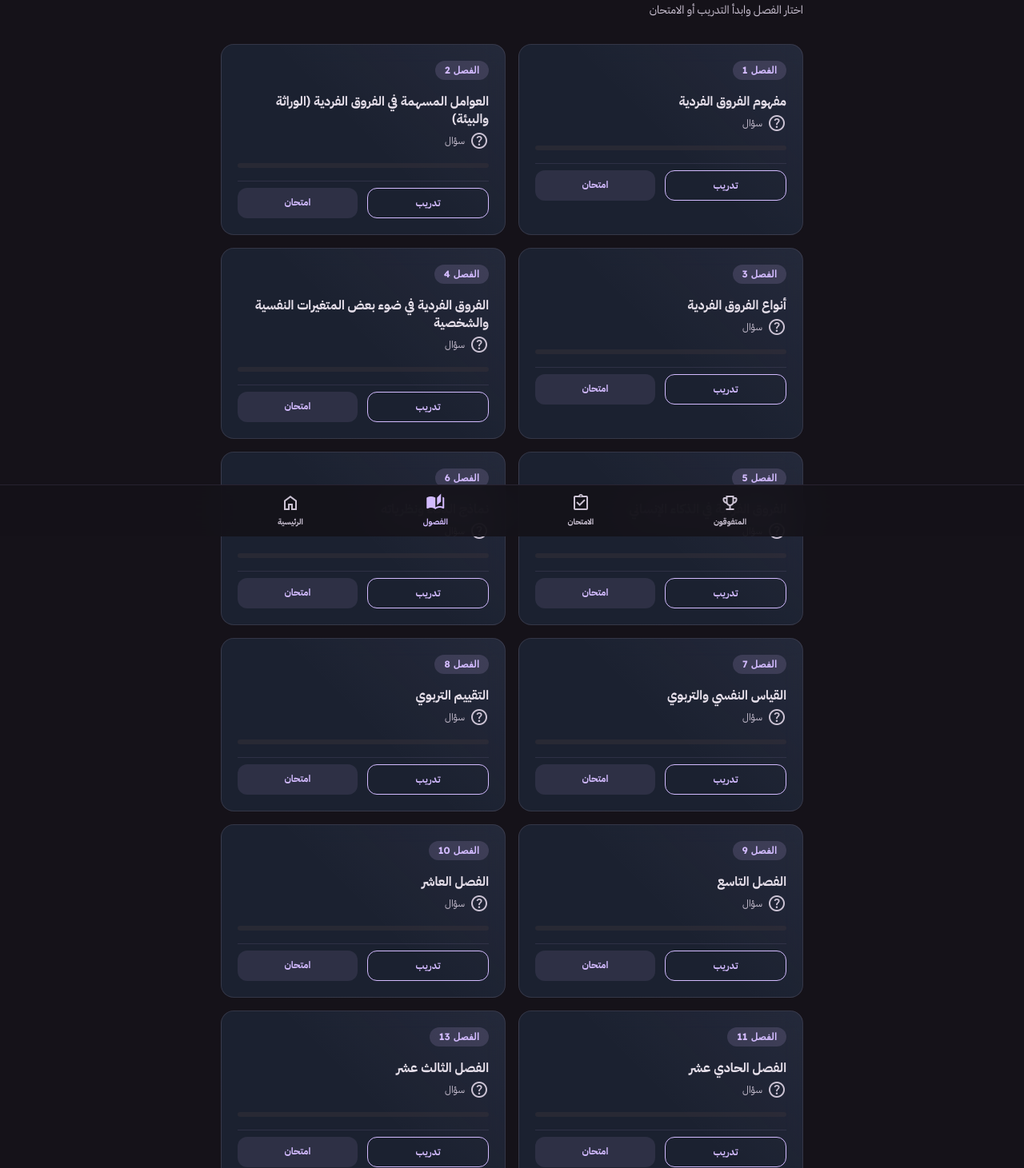
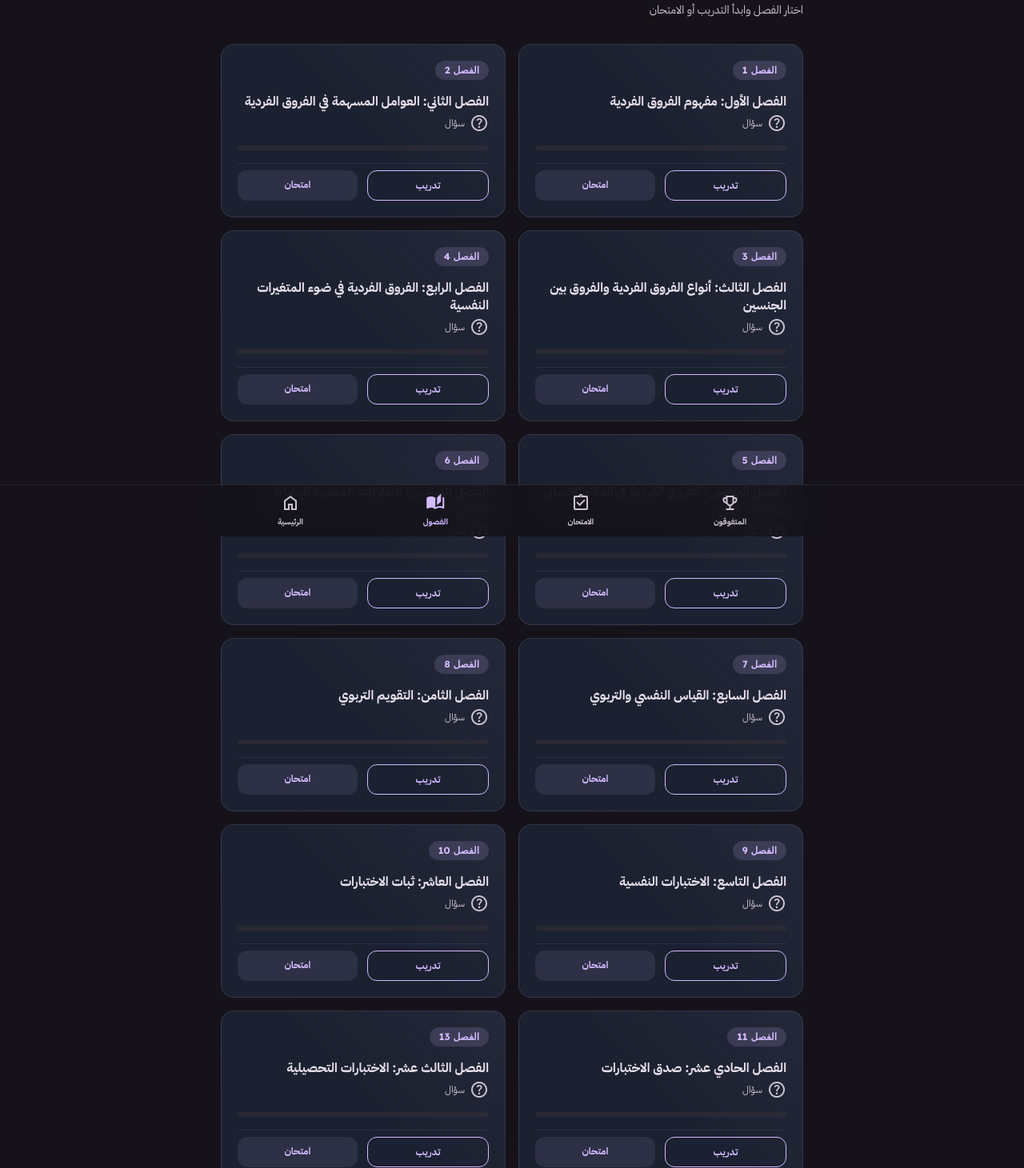
Before and after one commit to aposgda1-stack/farooq-platform, a Next.js app: page /chapters in a window 1280 px wide. Shown: the part 129-1590 px from the top of the page at 80% size. Built offline with nearby package versions, Linux system fonts and the light colour scheme.

Commit message:
Fix chapter titles and implement static mapping for JSON imports

```diff
--- a/app/quiz/[chapterId]/page.js
+++ b/app/quiz/[chapterId]/page.js
@@ -1,21 +1,34 @@
 import QuizClient from './QuizClient';
 import Link from 'next/link';
+
+// Static mapping for Vercel bundling
+const questionFiles = {
+  '1': () => import('@/public/data/chapter-01-questions.json'),
+  '2': () => import('@/public/data/chapter-02-questions.json'),
+  '3': () => import('@/public/data/chapter-03-questions.json'),
+  '4': () => import('@/public/data/chapter-04-questions.json'),
+  '5': () => import('@/public/data/chapter-05-questions.json'),
+  '6': () => import('@/public/data/chapter-06-questions.json'),
+  '7': () => import('@/public/data/chapter-07-questions.json'),
+  '8': () => import('@/public/data/chapter-08-questions.json'),
+  '9': () => import('@/public/data/chapter-09-questions.json'),
+  '10': () => import('@/public/data/chapter-10-questions.json'),
+  '11': () => import('@/public/data/chapter-11-questions.json'),
+  '13': () => import('@/public/data/chapter-13-questions.json'),
+};
 
 export default async function QuizPage({ params, searchParams }) {
   const chapterId = params.chapterId;
   const mode = searchParams.mode || 'practice';
 
   try {
-    // Fetch chapter meta to get title using dynamic import for Vercel compatibility
     const metaContents = (await import('@/public/data/chapters-meta.json')).default;
     const chapters = Array.isArray(metaContents) ? metaContents : (metaContents.chapters || []);
     const chapterMeta = chapters.find(c => c.id.toString() === chapterId.toString());
 
-    if (!chapterMeta) throw new Error('Chapter not found');
+    if (!chapterMeta || !questionFiles[chapterId]) throw new Error('Chapter not found');
 
-    // Fetch chapter questions using dynamic import so Webpack bundles them
-    const paddedId = chapterId.toString().padStart(2, '0');
-    const questions = (await import(`@/public/data/chapter-${paddedId}-questions.json`)).default;
+    const questions = (await questionFiles[chapterId]()).default;
 
     return (
       <QuizClient
--- a/public/data/chapters-meta.json
+++ b/public/data/chapters-meta.json
@@ -6,140 +6,80 @@
   "chapters": [
     {
       "id": 1,
-      "title": "مفهوم الفروق الفردية",
+      "title": "الفصل الأول: مفهوم الفروق الفردية",
       "included": true,
-      "restrictedTopics": [
-        "مفهوم الفروق الفردية",
-        "اهتمامات علم الفروق الفردية",
-        "المنحنيات (الاعتدالي، المدبب، المفلطح، الملتوي، متعدد القمم)"
-      ],
-      "excludedTopics": [
-        "إسهامات الفلاسفة بالتفصيل",
-        "إسهامات العلماء بالتفصيل",
-        "اللمحة التاريخية المفصلة"
-      ],
-      "questionsCount": 20,
-      "difficulty": { "easy": 5, "medium": 10, "hard": 5 }
+      "questionsCount": 20
     },
     {
       "id": 2,
-      "title": "العوامل المسهمة في الفروق الفردية (الوراثة والبيئة)",
+      "title": "الفصل الثاني: العوامل المسهمة في الفروق الفردية",
       "included": true,
-      "restrictedTopics": null,
-      "excludedTopics": ["أي حسابات أو قوانين رياضية"],
-      "questionsCount": 20,
-      "difficulty": { "easy": 5, "medium": 10, "hard": 5 }
+      "questionsCount": 20
     },
     {
       "id": 3,
-      "title": "أنواع الفروق الفردية",
+      "title": "الفصل الثالث: أنواع الفروق الفردية والفروق بين الجنسين",
       "included": true,
-      "restrictedTopics": null,
-      "excludedTopics": ["أي حسابات أو قوانين رياضية"],
-      "questionsCount": 20,
-      "difficulty": { "easy": 5, "medium": 10, "hard": 5 }
+      "questionsCount": 20
     },
     {
       "id": 4,
-      "title": "الفروق الفردية في ضوء بعض المتغيرات النفسية والشخصية",
+      "title": "الفصل الرابع: الفروق الفردية في ضوء المتغيرات النفسية",
       "included": true,
-      "restrictedTopics": null,
-      "excludedTopics": ["أي حسابات أو قوانين رياضية"],
-      "questionsCount": 20,
-      "difficulty": { "easy": 5, "medium": 10, "hard": 5 }
+      "questionsCount": 20
     },
     {
       "id": 5,
-      "title": "الفروق الفردية في الذكاء الإنساني",
+      "title": "الفصل الخامس: الفروق الفردية في الذكاء الإنساني ووظائف المخ",
       "included": true,
-      "restrictedTopics": [
-        "مفهوم الذكاء",
-        "المفهوم الإجرائي للذكاء",
-        "طبيعة الذكاء الإنساني",
-        "العلاقة بين التعلم والمخ",
-        "مبادئ التعلم القائم على وظائف المخ"
-      ],
-      "excludedTopics": [
-        "فراسة الدماغ (بالتفصيل)",
-        "نظرية التأثير الكلي",
-        "أي حسابات أو قوانين رياضية"
-      ],
-      "questionsCount": 20,
-      "difficulty": { "easy": 5, "medium": 10, "hard": 5 }
+      "questionsCount": 20
     },
     {
       "id": 6,
-      "title": "نماذج الذكاء ونظرياته",
+      "title": "الفصل السادس: النظريات المفسرة للنشاط العقلي",
       "included": true,
-      "restrictedTopics": null,
-      "excludedTopics": [
-        "آخر نظرية في الفصل",
-        "أي حسابات أو قوانين رياضية",
-        "معادلات الارتباط",
-        "الجداول الحسابية"
-      ],
-      "questionsCount": 20,
-      "difficulty": { "easy": 5, "medium": 10, "hard": 5 }
+      "questionsCount": 20
     },
     {
       "id": 7,
-      "title": "القياس النفسي والتربوي",
+      "title": "الفصل السابع: القياس النفسي والتربوي",
       "included": true,
-      "restrictedTopics": null,
-      "excludedTopics": ["أي حسابات أو قوانين رياضية"],
-      "questionsCount": 20,
-      "difficulty": { "easy": 5, "medium": 10, "hard": 5 }
+      "questionsCount": 20
     },
     {
       "id": 8,
-      "title": "التقييم التربوي",
+      "title": "الفصل الثامن: التقويم التربوي",
       "included": true,
-      "restrictedTopics": null,
-      "excludedTopics": ["أي حسابات أو قوانين رياضية"],
-      "questionsCount": 20,
-      "difficulty": { "easy": 5, "medium": 10, "hard": 5 }
+      "questionsCount": 20
     },
     {
       "id": 9,
-      "title": "الفصل التاسع",
+      "title": "الفصل التاسع: الاختبارات النفسية",
       "included": true,
-      "restrictedTopics": null,
-      "excludedTopics": ["أي حسابات أو قوانين رياضية"],
-      "questionsCount": 20,
-      "difficulty": { "easy": 5, "medium": 10, "hard": 5 }
+      "questionsCount": 20
     },
     {
       "id": 10,
-      "title": "الفصل العاشر",
+      "title": "الفصل العاشر: ثبات الاختبارات",
       "included": true,
-      "restrictedTopics": null,
-      "excludedTopics": ["أي حسابات أو قوانين رياضية"],
-      "questionsCount": 20,
-      "difficulty": { "easy": 5, "medium": 10, "hard": 5 }
+      "questionsCount": 20
     },
     {
       "id": 11,
-      "title": "الفصل الحادي عشر",
+      "title": "الفصل الحادي عشر: صدق الاختبارات",
       "included": true,
-      "restrictedTopics": null,
-      "excludedTopics": ["أي حسابات أو قوانين رياضية"],
-      "questionsCount": 20,
-      "difficulty": { "easy": 5, "medium": 10, "hard": 5 }
+      "questionsCount": 20
     },
     {
       "id": 12,
-      "title": "الفصل الثاني عشر",
-      "included": false,
-      "reason": "مستبعد بأمر الدكتور - مش في المقرر"
+      "title": "الفصل الثاني عشر (ملغي)",
+      "included": false
     },
     {
       "id": 13,
-      "title": "الفصل الثالث عشر",
+      "title": "الفصل الثالث عشر: الاختبارات التحصيلية",
       "included": true,
-      "restrictedTopics": null,
-      "excludedTopics": ["أي حسابات أو قوانين رياضية"],
-      "questionsCount": 20,
-      "difficulty": { "easy": 5, "medium": 10, "hard": 5 }
+      "questionsCount": 20
     }
   ]
 }
```
